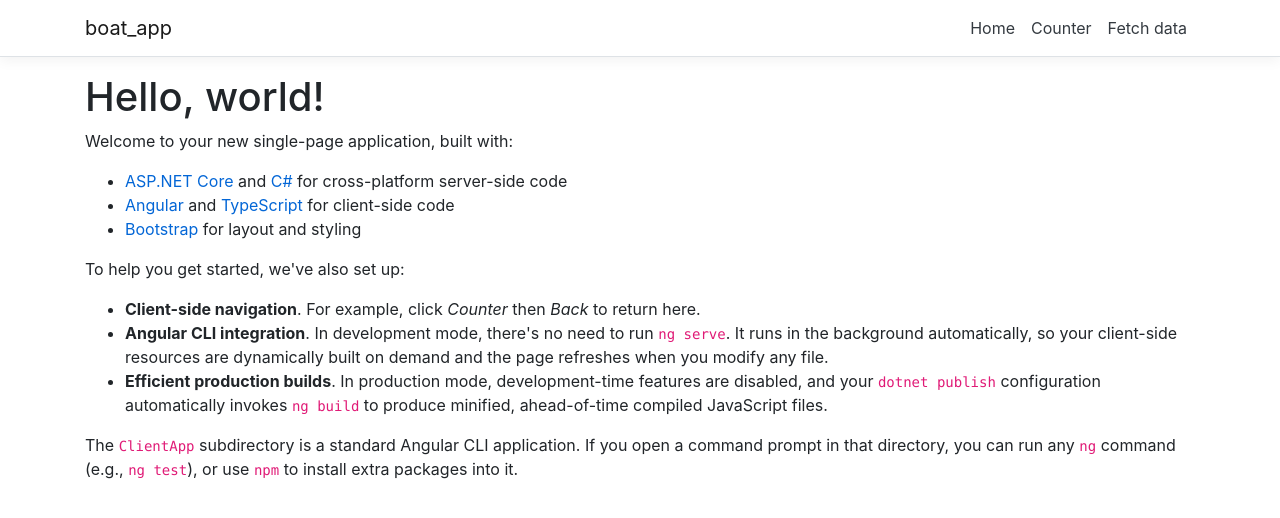
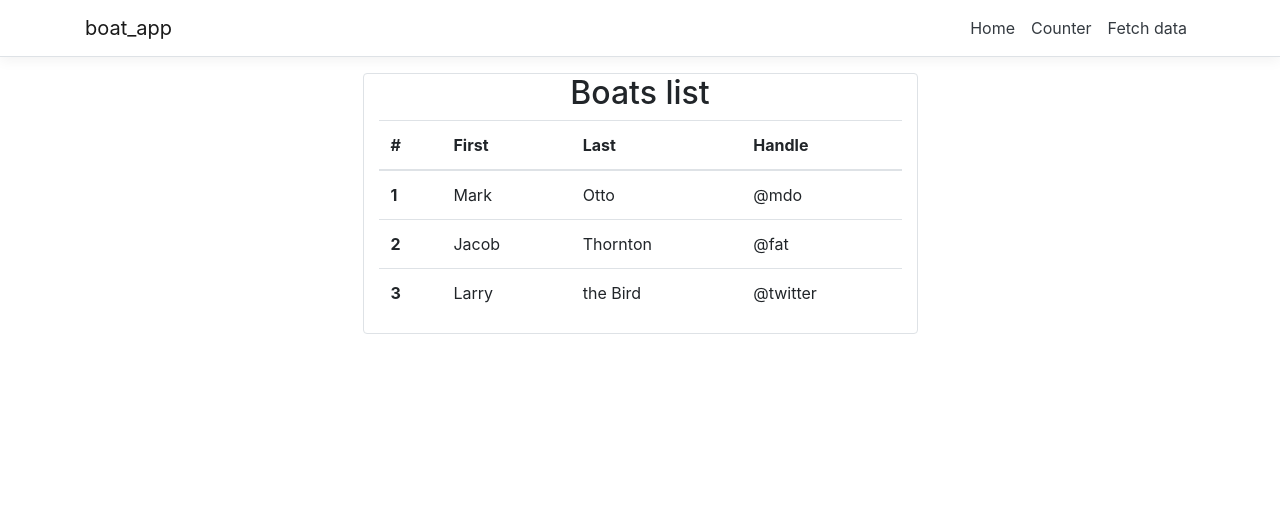
Before and after one commit to Neodia/boat-app, an Angular app in the folder ClientApp/: page / in a window 1280 px wide. Shown: the top 518 px of the page. Built offline with nearby package versions, Linux system fonts and the light colour scheme.

Commit message:
Removed useless files.

```diff
--- a/ClientApp/src/app/counter/counter.component.html
+++ /dev/null
@@ -1,7 +0,0 @@
-<h1>Counter</h1>
-
-<p>This is a simple example of an Angular component.</p>
-
-<p aria-live="polite">Current count: <strong>{{ currentCount }}</strong></p>
-
-<button class="btn btn-primary" (click)="incrementCounter()">Increment</button>
--- a/ClientApp/src/app/counter/counter.component.ts
+++ /dev/null
@@ -1,13 +0,0 @@
-import { Component } from '@angular/core';
-
-@Component({
-  selector: 'app-counter-component',
-  templateUrl: './counter.component.html'
-})
-export class CounterComponent {
-  public currentCount = 0;
-
-  public incrementCounter() {
-    this.currentCount++;
-  }
-}
--- a/ClientApp/src/app/fetch-data/fetch-data.component.html
+++ /dev/null
@@ -1,24 +0,0 @@
-<h1 id="tableLabel">Weather forecast</h1>
-
-<p>This component demonstrates fetching data from the server.</p>
-
-<p *ngIf="!forecasts"><em>Loading...</em></p>
-
-<table class='table table-striped' aria-labelledby="tableLabel" *ngIf="forecasts">
-  <thead>
-    <tr>
-      <th>Date</th>
-      <th>Temp. (C)</th>
-      <th>Temp. (F)</th>
-      <th>Summary</th>
-    </tr>
-  </thead>
-  <tbody>
-    <tr *ngFor="let forecast of forecasts">
-      <td>{{ forecast.date }}</td>
-      <td>{{ forecast.temperatureC }}</td>
-      <td>{{ forecast.temperatureF }}</td>
-      <td>{{ forecast.summary }}</td>
-    </tr>
-  </tbody>
-</table>
--- a/ClientApp/src/app/fetch-data/fetch-data.component.ts
+++ /dev/null
@@ -1,24 +0,0 @@
-import { Component, Inject } from '@angular/core';
-import { HttpClient } from '@angular/common/http';
-
-@Component({
-  selector: 'app-fetch-data',
-  templateUrl: './fetch-data.component.html'
-})
-export class FetchDataComponent {
-  public forecasts: WeatherForecast[];
-
-  constructor(http: HttpClient, @Inject('BASE_URL') baseUrl: string) {
-    console.log(baseUrl);
-    http.get<WeatherForecast[]>(baseUrl + 'weatherforecast').subscribe(result => {
-      this.forecasts = result;
-    }, error => console.error(error));
-  }
-}
-
-interface WeatherForecast {
-  date: string;
-  temperatureC: number;
-  temperatureF: number;
-  summary: string;
-}
--- a/ClientApp/src/app/home/home.component.html
+++ b/ClientApp/src/app/home/home.component.html
@@ -1,3 +1,4 @@
+<!--
 <h1>Hello, world!</h1>
 <p>Welcome to your new single-page application, built with:</p>
 <ul>
@@ -12,3 +13,38 @@
   <li><strong>Efficient production builds</strong>. In production mode, development-time features are disabled, and your <code>dotnet publish</code> configuration automatically invokes <code>ng build</code> to produce minified, ahead-of-time compiled JavaScript files.</li>
 </ul>
 <p>The <code>ClientApp</code> subdirectory is a standard Angular CLI application. If you open a command prompt in that directory, you can run any <code>ng</code> command (e.g., <code>ng test</code>), or use <code>npm</code> to install extra packages into it.</p>
+  -->
+
+<div class="row col-md-6 offset-md-3 border rounded">
+  <h2 class="w-100 text-center"> Boats list </h2>
+  <table class="table">
+    <thead>
+      <tr>
+        <th scope="col">#</th>
+        <th scope="col">First</th>
+        <th scope="col">Last</th>
+        <th scope="col">Handle</th>
+      </tr>
+    </thead>
+    <tbody>
+      <tr>
+        <th scope="row">1</th>
+        <td>Mark</td>
+        <td>Otto</td>
+        <td>@mdo</td>
+      </tr>
+      <tr>
+        <th scope="row">2</th>
+        <td>Jacob</td>
+        <td>Thornton</td>
+        <td>@fat</td>
+      </tr>
+      <tr>
+        <th scope="row">3</th>
+        <td>Larry</td>
+        <td>the Bird</td>
+        <td>@twitter</td>
+      </tr>
+    </tbody>
+  </table>
+</div>
```
Also changed, not shown: ClientApp/src/app/app.module.ts (+6 -6 lines), 1 other file (tests, documents, lock files or other folders).
